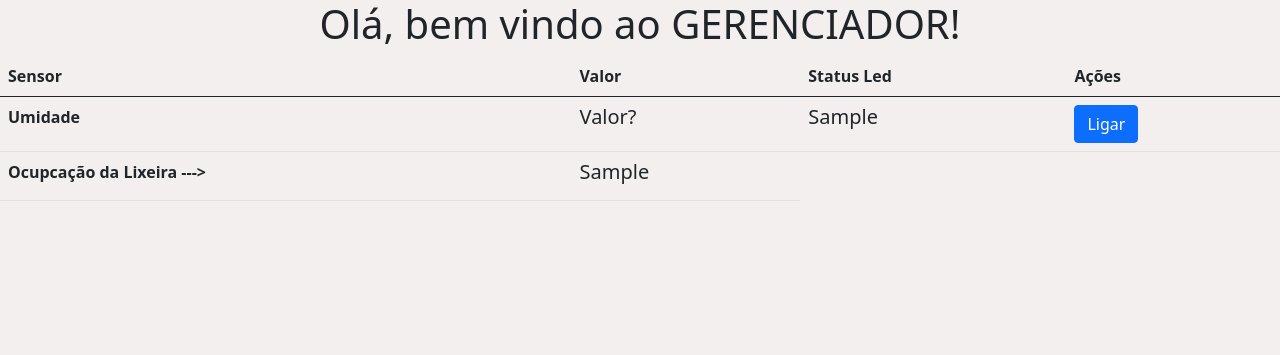
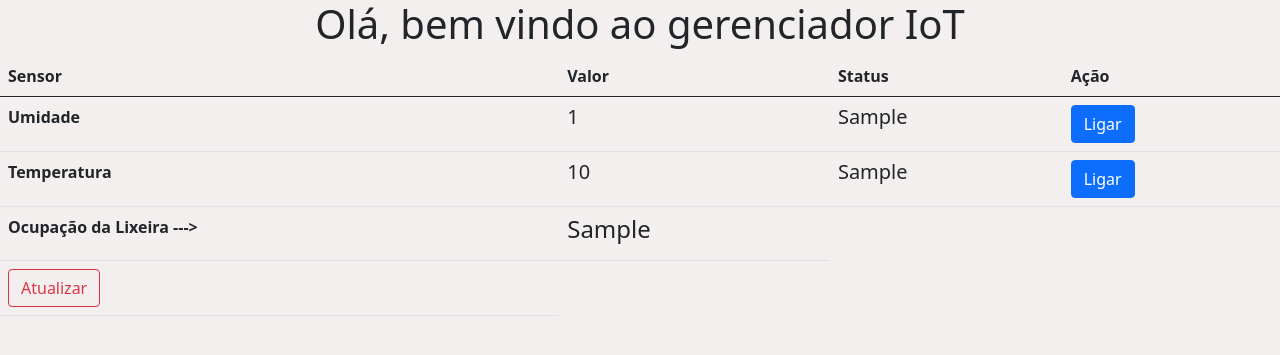
Before and after one commit to GiovaniMarcarini/IoT-Flask, a Flask app: template app/templates/index.html in a window 1280 px wide. Shown: the top 355 px of the page. Run offline with Flask 3, Linux system fonts and the light colour scheme; the template is opened without the code that fills it: most values are stand-ins (such as "Sample title", 1, 10 or a date in 2020); some libraries are stand-ins or nearby versions.

Commit message:
Update index.html

```diff
--- a/app/templates/index.html
+++ b/app/templates/index.html
@@ -3,17 +3,18 @@
 <head>
     <meta charset="utf-8">
     <title>Gerenciador IoT</title>
-    <link rel="stylesheet" href="{{ url_for('static', filename="css/bootstrap.min.css")}}">
+    <link rel="stylesheet" href="{{ url_for('static', filename="css/bootstrap.min.css") }}">
     <style>
         body{
             background-color: #f3efef;
         }
     </style>
 </head>
+
 <body>
     <div class="col-md-12 fundo" align="center">
         <div class="d-flex justify-content-center">
-            <h1>Olá, bem vindo ao GERENCIADOR!</h1>
+            <h1>Olá, bem vindo ao gerenciador IoT</h1>
         </div>
     </div>
     <div class="w-100 p3">
@@ -22,15 +23,15 @@
                 <tr>
                     <th scope="col">Sensor</th>
                     <th scope="col">Valor</th>
-                    <th scope="col">Status Led</th>
-                    <th scope="col">Ações</th>
+                    <th scope="col">Status</th>
+                    <th scope="col">Ação</th>
                 </tr>
             </thead>
             <tbody>
                 <tr>
                     <th scope="row">Umidade</th>
                     <td>
-                        <h5>Valor?</h5>
+                        <h5>{{umid}}</h5>
                     </td>
                     <td>
                         <h5>{{ledRed}}</h5>
@@ -42,17 +43,37 @@
                         <a class="btn btn-primary" href="/led_vermelho/on" role="button">Ligar</a>
                         {% endif %}
                     </td>
+
                 </tr>
                 <tr>
-                    <th scope="row">Ocupcação da Lixeira ---></th>
+                    <th scope="row">Temperatura</th>
                     <td>
-                      <h5>{{ ocup_lixeira }}</h5>
+                        <h5>{{temp}}</h5>
                     </td>
+                    <td>
+                        <h5>{{ledGreen}}</h5>
+                    </td>
+                    <td>
+                        {% if ledGreen == 'LED verde ON' %}
+                        <a class="btn btn-primary" href="/led_verde/off" role="button">Desligar</a>
+                        {% else %}
+                        <a class="btn btn-primary" href="/led_verde/on" role="button">Ligar</a>
+                        {% endif %}
+                    </td>
+                </tr>
+                <tr>
+                    <th scope="row">Ocupação da Lixeira ---></th>
+                    <td>
+                        <h4> {{ ocup_lixeira }}</h4>
+                    </td>
+                </tr>
+                <tr>
+                    <th scope="row">
+                        <a class="btn btn-outline-danger" href="/" role="button">Atualizar</a>
+                    </th>
                 </tr>
             </tbody>
         </table>
+
     </div>
-    <script src="https://ajax.googleapis.com/ajax/libs/jquery/3.5.1/jquery.min.js"></script>
-    <script src="{{ url_for('static', filename="js/bootstrap.min.js") }}"></script>
 </body>
-</html>
```
